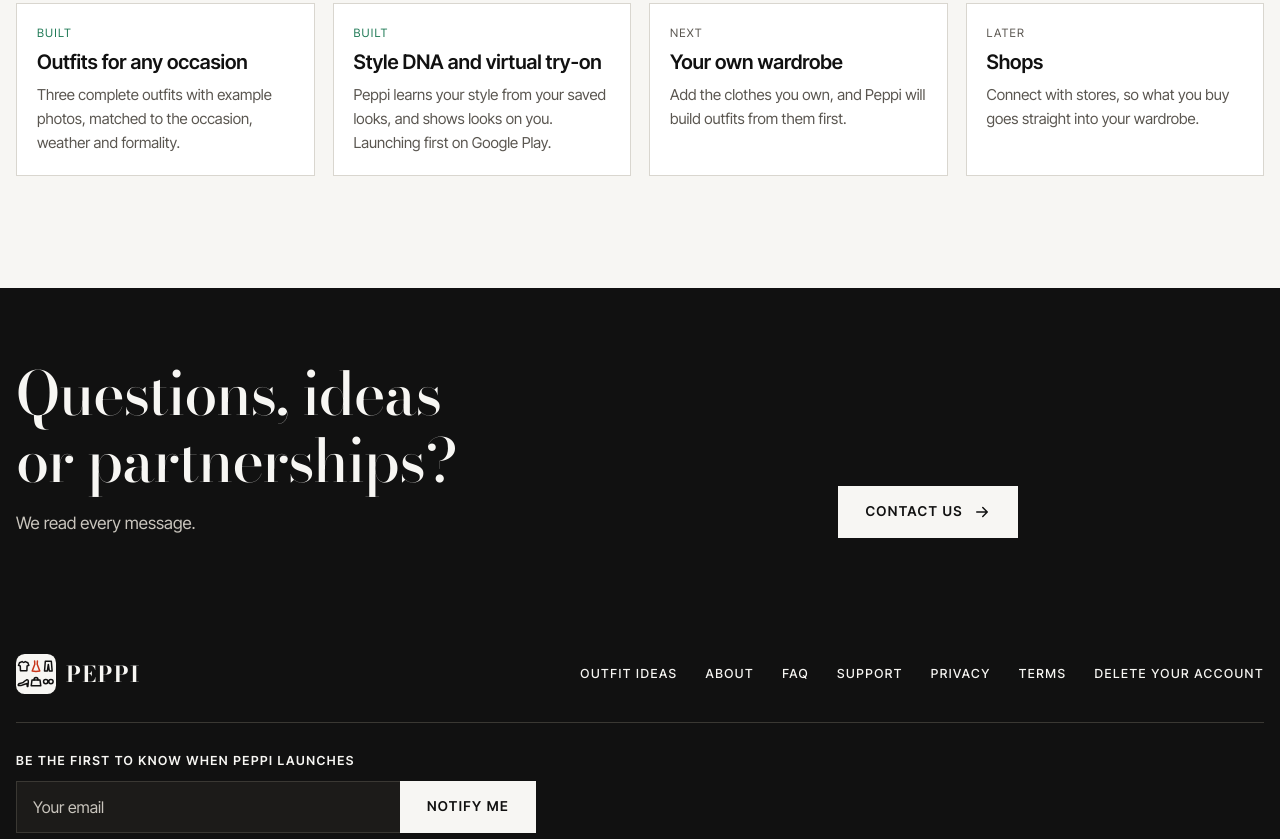
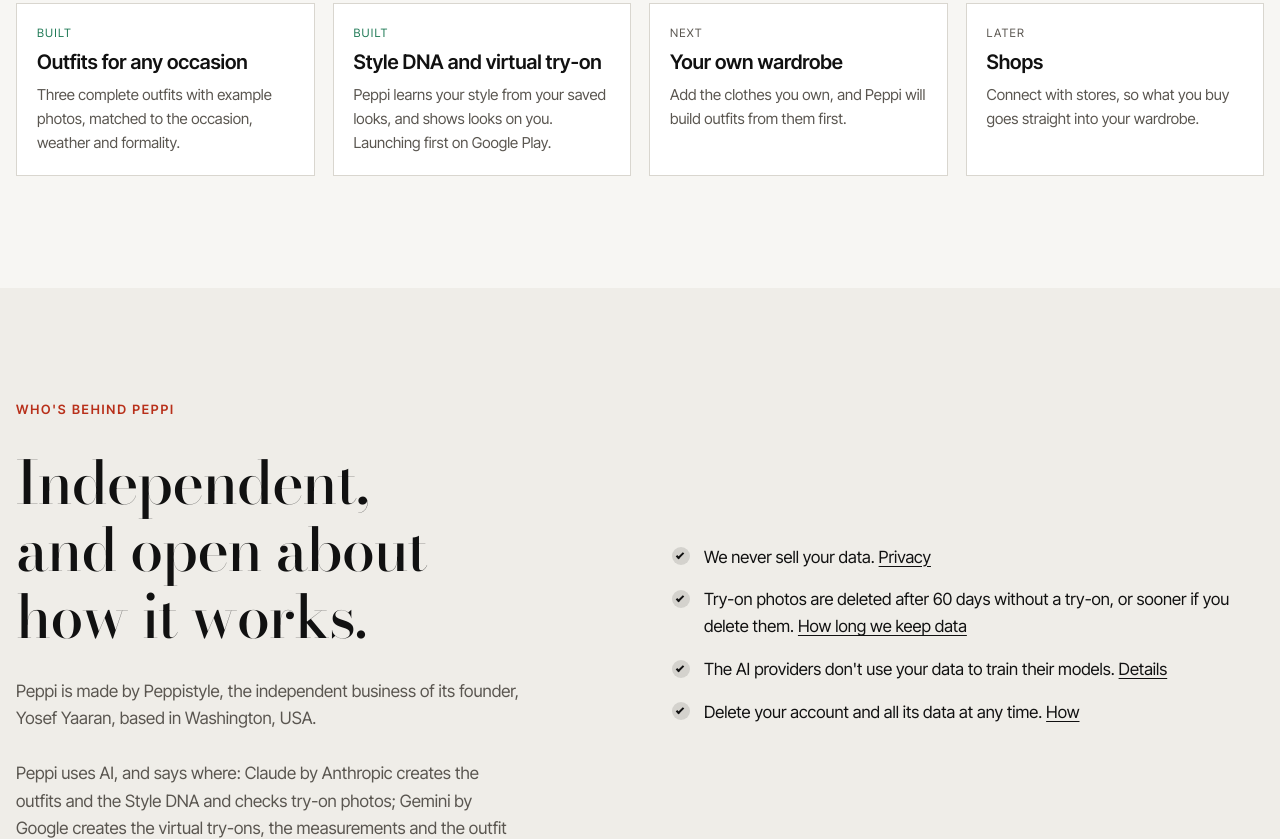
Before and after one commit to peppistyle1/peppi-website, a plain HTML site: page docs/about.html in a window 1280 px wide. Shown: the part 1961-2800 px from the top of the page. Drawn offline with Linux system fonts and the light colour scheme.

Commit message:
About: the founder's name on the dedication, a "Who's behind Peppi" section (Peppistyle, Yosef Yaaran's independent business in Washington, USA; which AI does what; data promises linked to the privacy policy) and support@peppi.style in the contact section
Co-Authored-By: Claude Opus 5.5 <noreply@anthropic.com>

```diff
--- a/docs/about.html
+++ b/docs/about.html
@@ -63,7 +63,7 @@
           <span class="script" style="color:var(--gold-text)" aria-hidden="true">Peppi</span>
           <div>
             <blockquote>“Named after my mother, who always found a way to look and feel her best. Peppi carries her spirit forward, inspiring you to do the same.”</blockquote>
-            <figcaption>Peppi's founder</figcaption>
+            <figcaption>Yosef Yaaran, Peppi's founder</figcaption>
           </div>
         </figure>
       </div>
@@ -101,11 +101,28 @@
       </div>
     </section>
 
+    <section class="band band--tint">
+      <div class="wrap split">
+        <div class="stack-lg reveal">
+          <span class="eyebrow">Who's behind Peppi</span>
+          <h2>Independent, and open about how it works.</h2>
+          <p>Peppi is made by Peppistyle, the independent business of its founder, Yosef Yaaran, based in Washington, USA.</p>
+          <p>Peppi uses AI, and says where: Claude by Anthropic creates the outfits and the Style DNA and checks try-on photos; Gemini by Google creates the virtual try-ons, the measurements and the outfit photos made with AI. <a href="/privacy#ai">How Peppi uses AI</a></p>
+        </div>
+        <ul class="ticks reveal" style="font-size:1.05rem;gap:16px">
+          <li><span>We never sell your data. <a href="/privacy#summary">Privacy</a></span></li>
+          <li><span>Try-on photos are deleted after 60 days without a try-on, or sooner if you delete them. <a href="/privacy#retention">How long we keep data</a></span></li>
+          <li><span>The AI providers don't use your data to train their models. <a href="/privacy#ai">Details</a></span></li>
+          <li><span>Delete your account and all its data at any time. <a href="/delete-account">How</a></span></li>
+        </ul>
+      </div>
+    </section>
+
     <section class="band band--night band--tight">
       <div class="wrap cta-grid">
         <div class="stack">
           <h2 style="font-size:var(--step-3)">Questions, ideas or partnerships?</h2>
-          <p class="muted">We read every message.</p>
+          <p class="muted">We read every message. Write to <a href="mailto:support@peppi.style">support@peppi.style</a>.</p>
         </div>
         <div class="btns"><a class="btn" href="/support">Contact us <svg viewBox="0 0 24 24" aria-hidden="true"><path d="M5 12h14M13 6l6 6-6 6"/></svg></a></div>
       </div>
```
Also changed, not shown: src/pages/about.html (+19 -2 lines).
